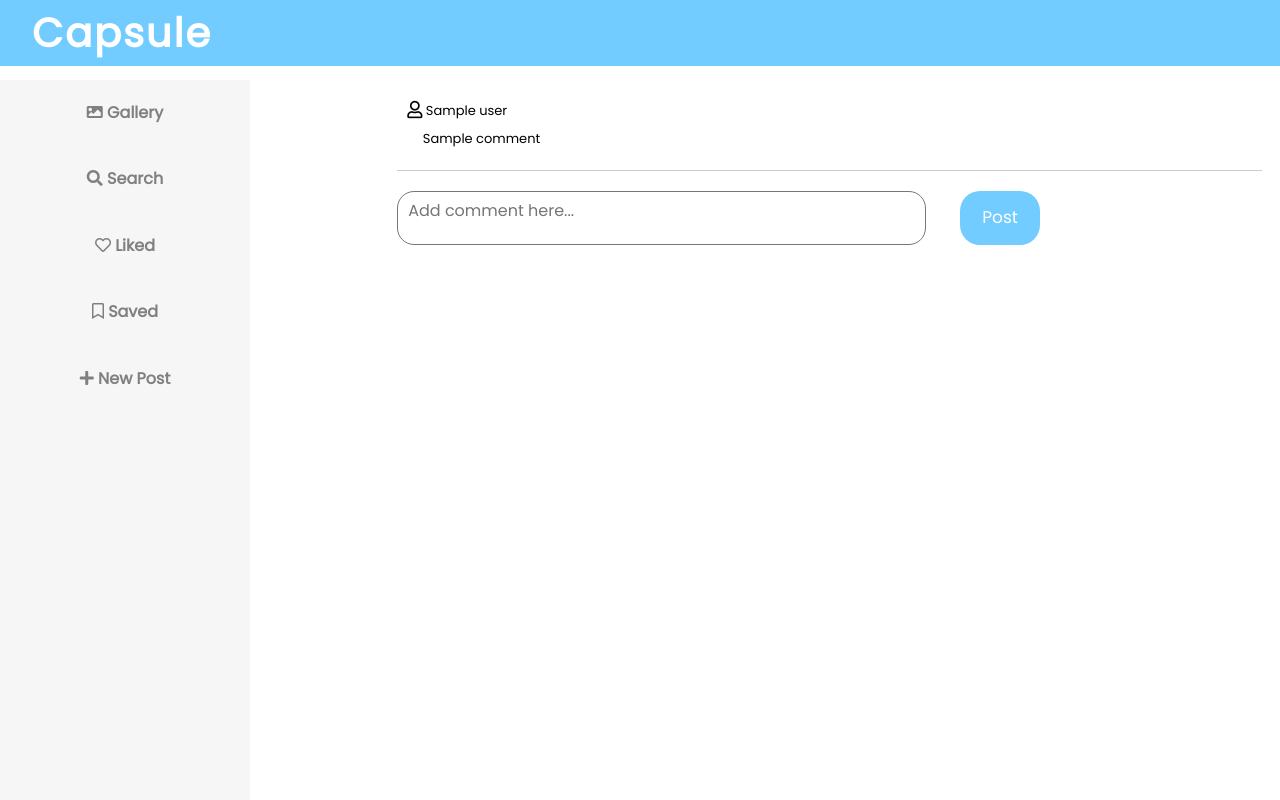
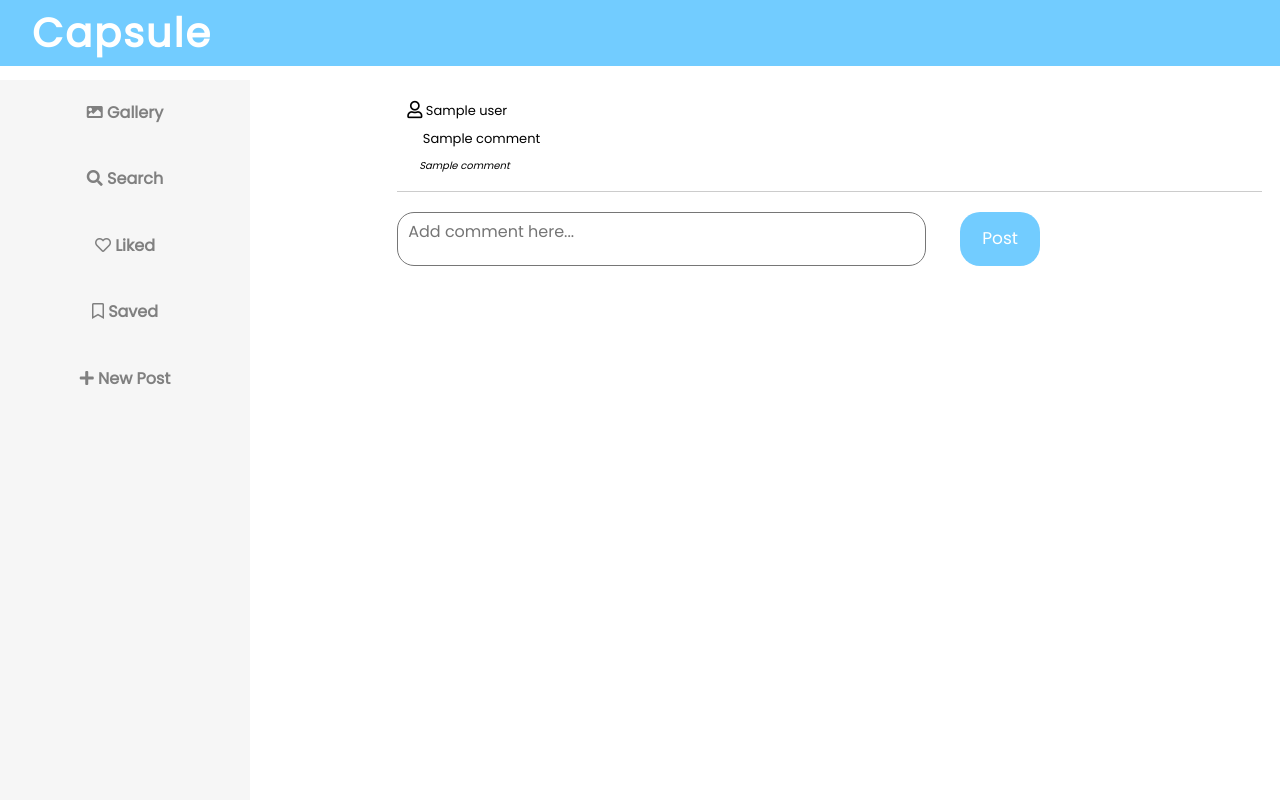
Before and after one commit to youfuyan/Capsule, a Flask app: page /comments/1 in a window 1280 px wide. Run offline with Flask 2, Linux system fonts and the light colour scheme; the visitor is signed in with stand-in values (Sample User, id 1); a database or web service that is not in the repository returns one stand-in record (values such as "Sample title"); some libraries are stand-ins or nearby versions.

Commit message:
add comment time

```diff
--- a/server.py
+++ b/server.py
@@ -129,8 +129,9 @@ def comments(id):
         for comment in allComments:
           userId = comment["user_id"]
           userName = db.get_user_by_id(userId)[1]
+          photo_url = db.get_user_by_id(userId)[3]
           commentsJson.append({"id": comment[0], "comment": comment[1],
-                    "user_name": userName, "photo_id": comment[3], })
+                    "user_name": userName, "photo_id": comment[3], "timestamp": comment[4], "photo_url": photo_url })
 
         return render_template('comments.html', session=getSession, comments=commentsJson)
     else:
--- a/static/css/comments.css
+++ b/static/css/comments.css
@@ -10,11 +10,8 @@
 }
 
 .comment-container {
-  /* width: 80%; */
   padding: 10px;
   border-bottom: .5px solid #ccc;
-  /* margin-bottom: 10px; */
-  /* overflow-y: auto; */
 }
 
 /* Set the width of the comments container to 100% on small screens */
@@ -25,8 +22,14 @@
   }
 }
 
-.comment-body {
+
+.comment-body, .comment-time {
   padding-left: 1.2em;
+}
+
+.comment-time {
+  font-style: italic;
+  font-size: 10px;
 }
 
 .input-section {
--- a/templates/comments.html
+++ b/templates/comments.html
@@ -18,10 +18,13 @@
   <div class="comments">
     <div class="posted-comments">
       <div class="pure-u-1 pure-u-md-1-2 comment-container">
-        <p id="comment-name" class="author"><i class="far fa-user fa-lg"></i>
+        <p id="comment-name" class="author">
+          <i class="far fa-user fa-lg"></i>
           {{ comment.user_name }}
         </p>
+
         <p class="comment-body"> {{ comment.comment }}</p>
+        <p class="comment-time">{{ comment.timestamp }}</p>
       </div>
     </div>
   </div>
--- a/templates/search.html
+++ b/templates/search.html
@@ -22,7 +22,7 @@
 </div>
 
 
-<h1>Search Results</h1>
+<h1 class="search-result-title">Search Results</h1>
 
 {% if query %}
 <p>You searched for "{{ query }}".</p>
```
